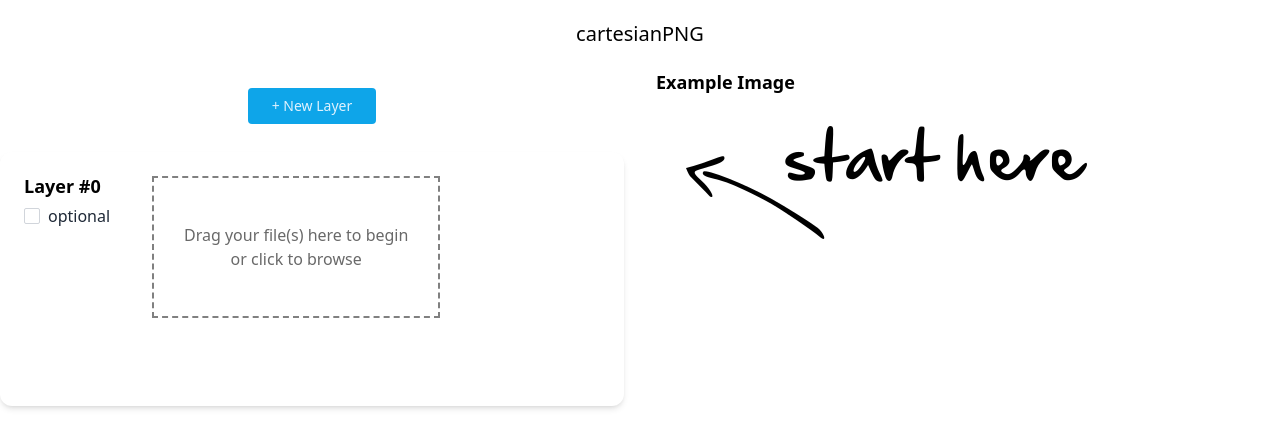
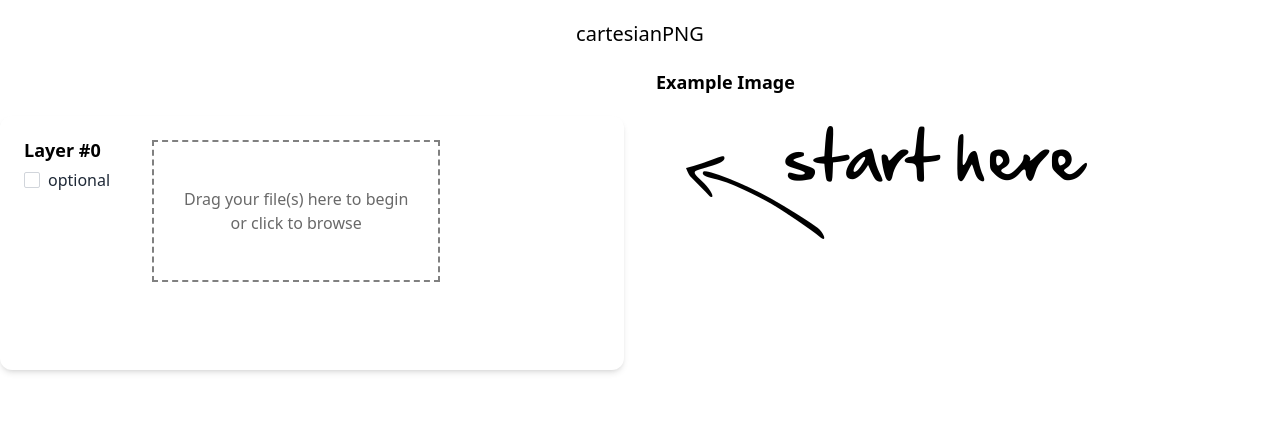
Before and after one commit to a1xon/cartesianPNG, a Nuxt app: page / in a window 1280 px wide. Shown: the top 448 px of the page. Built offline with nearby package versions, Linux system fonts and the light colour scheme.

Commit message:
better ui texts

```diff
--- a/app.vue
+++ b/app.vue
@@ -7,7 +7,7 @@
       <div class="container mx-auto text-center py-5">
         <button
           class="mx-2 px-6 py-2 bg-sky-500 font-medium text-sm hover:bg-sky-600 text-sky-100 rounded"
-          v-if="!exporting"
+          v-if="!exporting && !layers.some(l => l.images.length === 0)"
           @click="addLayer()"
         >+ New Layer</button>
         <button
@@ -22,7 +22,7 @@
           >Generating {{ savedImages }} / {{ possibleCombinations }} ...</h2>
         </span>
         <span v-if="exporting === 'zipping'">
-          <h2 class="font-medium text-lg">Packing zip file ...</h2>
+          <h2 class="font-medium text-lg">Generating zip file, please wait (~1min)...</h2>
         </span>
         <span v-if="exporting === 'downloading'">
           <h2 class="font-medium text-lg">Download ...</h2>
```
